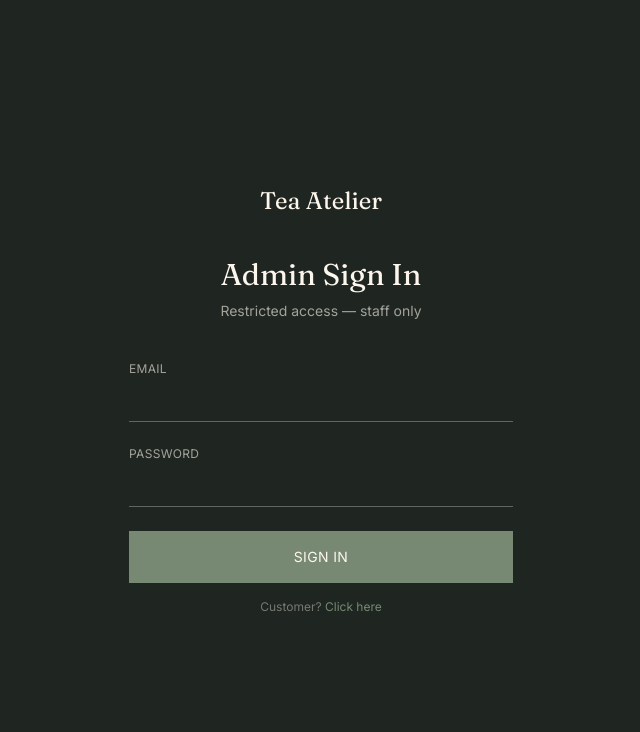
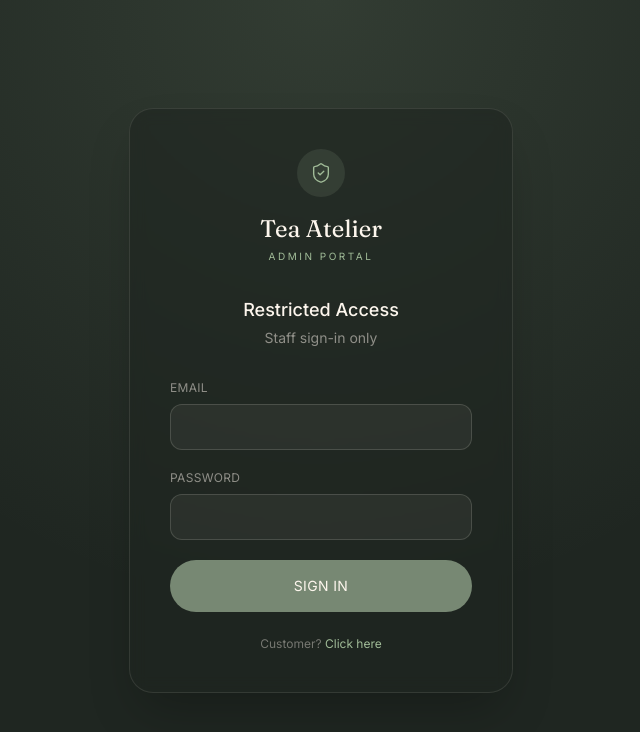
Before and after one commit to julliyuuuh/tea-atelier, a Next.js app: page /admin/login in a window 1280 px wide. Shown: the top 732 px of the page, without its empty margins (319-959 px from the left). Built offline with nearby package versions, Linux system fonts and the light colour scheme.

Commit message:
changed the UI (Part 3)
-- changed the looks a little again

```diff
--- a/app/admin/login/page.tsx
+++ b/app/admin/login/page.tsx
@@ -2,6 +2,7 @@
 
 import { useState, useEffect } from "react";
 import { motion } from "framer-motion";
+import { ShieldCheck } from "lucide-react";
 import { useAuth } from "@/lib/auth-context";
 
 export default function AdminLoginPage() {
@@ -41,7 +42,7 @@ export default function AdminLoginPage() {
       window.location.href = "/admin";
     } catch (error) {
       setErrorMessage(
-        error instanceof Error ? error.message : "Something went wrong."
+        error instanceof Error ? error.message : "Something went wrong.",
       );
     } finally {
       setIsLoading(false);
@@ -49,25 +50,37 @@ export default function AdminLoginPage() {
   };
 
   return (
-    <main className="min-h-screen flex items-center justify-center bg-charcoal px-8">
+    <main className="min-h-screen flex items-center justify-center bg-charcoal px-8 relative overflow-hidden">
+      {/* subtle radial glow */}
+      <div className="absolute inset-0 bg-[radial-gradient(circle_at_50%_0%,rgba(161,188,152,0.15),transparent_60%)]" />
+
       <motion.div
         initial={{ opacity: 0, y: 20 }}
         animate={{ opacity: 1, y: 0 }}
         transition={{ duration: 0.6, ease: "easeOut" }}
-        className="w-full max-w-sm"
+        className="relative w-full max-w-sm bg-charcoal/60 backdrop-blur rounded-3xl border border-cream/10 p-10 shadow-2xl"
       >
-        <a
-          href="/"
-          className="font-display text-2xl text-cream block text-center mb-10"
-        >
+        <div className="flex flex-col items-center mb-8">
+          <div className="w-12 h-12 rounded-full bg-sage/20 flex items-center justify-center mb-4">
+            <ShieldCheck
+              size={22}
+              strokeWidth={1.5}
+              className="text-sage-light"
+            />
+          </div>
+          <a href="/" className="font-display text-2xl text-cream mb-1">
             Tea Atelier
           </a>
+          <span className="font-body text-[10px] tracking-[0.25em] uppercase text-sage-light">
+            Admin Portal
+          </span>
+        </div>
 
-        <h1 className="font-display text-3xl text-cream text-center mb-2">
-          Admin Sign In
+        <h1 className="font-body text-lg font-medium text-cream text-center mb-1">
+          Restricted Access
         </h1>
-        <p className="font-body text-sm text-cream/60 text-center mb-10">
-          Restricted access — staff only
+        <p className="font-body text-sm text-cream/50 text-center mb-8">
+          Staff sign-in only
         </p>
 
         {errorMessage && (
@@ -76,9 +89,9 @@ export default function AdminLoginPage() {
           </p>
         )}
 
-        <form onSubmit={handleSubmit} className="space-y-6">
+        <form onSubmit={handleSubmit} className="space-y-5">
           <div>
-            <label className="font-body text-xs tracking-wide uppercase text-cream/60 block mb-2">
+            <label className="font-body text-xs tracking-wide uppercase text-cream/50 block mb-2">
               Email
             </label>
             <input
@@ -86,12 +99,12 @@ export default function AdminLoginPage() {
               required
               value={email}
               onChange={(e) => setEmail(e.target.value)}
-              className="w-full bg-transparent border-b border-cream/30 py-2 font-body text-sm text-cream focus:outline-none focus:border-sage transition-colors"
+              className="w-full rounded-xl border border-cream/15 bg-cream/5 px-4 py-3 font-body text-sm text-cream focus:outline-none focus:border-sage transition-colors"
             />
           </div>
 
           <div>
-            <label className="font-body text-xs tracking-wide uppercase text-cream/60 block mb-2">
+            <label className="font-body text-xs tracking-wide uppercase text-cream/50 block mb-2">
               Password
             </label>
             <input
@@ -99,24 +112,24 @@ export default function AdminLoginPage() {
               required
               value={password}
               onChange={(e) => setPassword(e.target.value)}
-              className="w-full bg-transparent border-b border-cream/30 py-2 font-body text-sm text-cream focus:outline-none focus:border-sage transition-colors"
+              className="w-full rounded-xl border border-cream/15 bg-cream/5 px-4 py-3 font-body text-sm text-cream focus:outline-none focus:border-sage transition-colors"
             />
           </div>
 
           <button
             type="submit"
             disabled={isLoading}
-            className="w-full bg-sage text-cream font-body text-sm tracking-wide uppercase py-4 hover:bg-cream hover:text-charcoal transition-colors disabled:opacity-50"
+            className="w-full rounded-full bg-sage text-cream font-body text-sm tracking-wide uppercase py-4 hover:bg-cream hover:text-charcoal transition-colors disabled:opacity-50"
           >
             {isLoading ? "Signing in..." : "Sign In"}
           </button>
         </form>
 
-        <p className="font-body text-xs text-cream/40 text-center mt-4">
+        <p className="font-body text-xs text-cream/40 text-center mt-6">
           Customer?{" "}
           <a
             href="/login"
-            className="text-sage hover:text-cream transition-colors"
+            className="text-sage-light hover:text-cream transition-colors"
           >
             Click here
           </a>
--- a/app/cart/page.tsx
+++ b/app/cart/page.tsx
@@ -24,14 +24,13 @@ export default function CartPage() {
 
             <Link
               href="/shop"
-              className="inline-block bg-sage text-cream font-bod`y text-sm tracking-wide uppercase px-8 py-4 hover:bg-charcoal transition-colors"
+              className="inline-block rounded-full bg-sage text-cream font-body text-sm tracking-wide uppercase px-8 py-4 hover:bg-charcoal transition-colors"
             >
               Continue Shopping
             </Link>
           </div>
         ) : (
           <div className="grid grid-cols-1 md:grid-cols-3 gap-12">
-            {/* Items */}
             <div className="md:col-span-2 space-y-8">
               {items.map((item) => (
                 <motion.div
@@ -40,7 +39,7 @@ export default function CartPage() {
                   animate={{ opacity: 1 }}
                   className="flex gap-6 border-b border-charcoal/10 pb-8"
                 >
-                  <div className="w-28 h-32 bg-sand overflow-hidden shrink-0">
+                  <div className="w-28 h-32 rounded-2xl bg-sand overflow-hidden shrink-0">
                     <img
                       src={item.product.image}
                       alt={item.product.name}
@@ -59,7 +58,7 @@ export default function CartPage() {
                     </div>
 
                     <div className="flex items-center justify-between">
-                      <div className="flex items-center border border-charcoal/20">
+                      <div className="flex items-center rounded-full border border-charcoal/20 overflow-hidden">
                         <button
                           onClick={() =>
                             updateQuantity(item.product.id, item.quantity - 1)
@@ -93,8 +92,7 @@ export default function CartPage() {
               ))}
             </div>
 
-            {/* Summary */}
-            <div className="bg-sand/40 p-8 h-fit">
+            <div className="bg-sand/40 rounded-2xl p-8 h-fit">
               <h2 className="font-display text-xl text-charcoal mb-6">
                 Order Summary
               </h2>
@@ -113,7 +111,7 @@ export default function CartPage() {
 
               <Link
                 href="/checkout"
-                className="block text-center bg-sage text-cream font-body text-sm tracking-wide uppercase py-4 hover:bg-charcoal transition-colors"
+                className="block text-center rounded-full bg-sage text-cream font-body text-sm tracking-wide uppercase py-4 hover:bg-charcoal transition-colors"
               >
                 Checkout
               </Link>
--- a/app/checkout/page.tsx
+++ b/app/checkout/page.tsx
@@ -114,7 +114,7 @@ export default function CheckoutPage() {
             onSubmit={handleFormSubmit}
             className="space-y-8"
           >
-            <div className="bg-cream border border-charcoal/10 p-6 md:p-8">
+            <div className="bg-cream border border-charcoal/10 rounded-2xl p-6 md:p-8">
               <h2 className="font-display text-2xl text-charcoal mb-6">
                 Customer Information
               </h2>
@@ -129,7 +129,7 @@ export default function CheckoutPage() {
                     value={formData.fullName}
                     onChange={handleChange}
                     required
-                    className="w-full border border-charcoal/20 bg-cream px-4 py-3 font-body text-sm text-charcoal outline-none focus:border-sage"
+                    className="w-full rounded-xl border border-charcoal/20 bg-cream px-4 py-3 font-body text-sm text-charcoal outline-none focus:border-sage"
                   />
                 </div>
                 <div>
@@ -142,7 +142,7 @@ export default function CheckoutPage() {
                     value={formData.email}
                     onChange={handleChange}
                     required
-                    className="w-full border border-charcoal/20 bg-cream px-4 py-3 font-body text-sm text-charcoal outline-none focus:border-sage"
+                    className="w-full rounded-xl border border-charcoal/20 bg-cream px-4 py-3 font-body text-sm text-charcoal outline-none focus:border-sage"
                   />
                 </div>
                 <div className="md:col-span-2">
@@ -156,13 +156,13 @@ export default function CheckoutPage() {
                     onChange={handleChange}
                     required
                     maxLength={11}
-                    className="w-full border border-charcoal/20 bg-cream px-4 py-3 font-body text-sm text-charcoal outline-none focus:border-sage"
+                    className="w-full rounded-xl border border-charcoal/20 bg-cream px-4 py-3 font-body text-sm text-charcoal outline-none focus:border-sage"
                   />
                 </div>
               </div>
             </div>
 
-            <div className="bg-cream border border-charcoal/10 p-6 md:p-8">
+            <div className="bg-cream border border-charcoal/10 rounded-2xl p-6 md:p-8">
               <h2 className="font-display text-2xl text-charcoal mb-6">
                 Delivery Address
               </h2>
@@ -178,7 +178,7 @@ export default function CheckoutPage() {
                     onChange={handleChange}
                     required
                     placeholder="House/unit number, street name"
-                    className="w-full border border-charcoal/20 bg-cream px-4 py-3 font-body text-sm text-charcoal outline-none focus:border-sage"
+                    className="w-full rounded-xl border border-charcoal/20 bg-cream px-4 py-3 font-body text-sm text-charcoal outline-none focus:border-sage"
                   />
                 </div>
                 <div>
@@ -191,7 +191,7 @@ export default function CheckoutPage() {
                     value={formData.city}
                     onChange={handleChange}
                     required
-                    className="w-full border border-charcoal/20 bg-cream px-4 py-3 font-body text-sm text-charcoal outline-none focus:border-sage"
+                    className="w-full rounded-xl border border-charcoal/20 bg-cream px-4 py-3 font-body text-sm text-charcoal outline-none focus:border-sage"
                   />
                 </div>
                 <div>
@@ -204,18 +204,18 @@ export default function CheckoutPage() {
                     value={formData.province}
                     onChange={handleChange}
                     required
-                    className="w-full border border-charcoal/20 bg-cream px-4 py-3 font-body text-sm text-charcoal outline-none focus:border-sage"
+                    className="w-full rounded-xl border border-charcoal/20 bg-cream px-4 py-3 font-body text-sm text-charcoal outline-none focus:border-sage"
                   />
                 </div>
               </div>
             </div>
 
-            <div className="bg-cream border border-charcoal/10 p-6 md:p-8">
+            <div className="bg-cream border border-charcoal/10 rounded-2xl p-6 md:p-8">
               <h2 className="font-display text-2xl text-charcoal mb-6">
                 Payment Method
               </h2>
               <div className="space-y-3">
-                <label className="flex items-center gap-3 border border-charcoal/10 p-4 cursor-pointer">
+                <label className="flex items-center gap-3 rounded-xl border border-charcoal/10 p-4 cursor-pointer">
                   <input
                     type="radio"
                     name="payment"
@@ -233,7 +233,7 @@ export default function CheckoutPage() {
           </form>
 
           <aside className="space-y-8">
-            <div className="bg-sand/40 border border-charcoal/10 p-6 md:p-8">
+            <div className="bg-sand/40 border border-charcoal/10 rounded-2xl p-6 md:p-8">
               <h2 className="font-display text-2xl text-charcoal mb-6">
                 Order Summary
               </h2>
@@ -245,7 +245,7 @@ export default function CheckoutPage() {
                   </p>
                   <Link
                     href="/shop"
-                    className="inline-block bg-sage text-cream font-body text-sm tracking-wide uppercase px-8 py-4 hover:bg-charcoal transition-colors"
+                    className="inline-block rounded-full bg-sage text-cream font-body text-sm tracking-wide uppercase px-8 py-4 hover:bg-charcoal transition-colors"
                   >
                     Browse Tea
                   </Link>
@@ -292,7 +292,7 @@ export default function CheckoutPage() {
                 type="submit"
                 form="checkout-form"
                 disabled={isCartEmpty}
-                className="w-full mt-8 bg-sage text-cream font-body text-sm tracking-wide uppercase py-4 hover:bg-charcoal transition-colors disabled:cursor-not-allowed disabled:bg-charcoal/30"
+                className="w-full mt-8 rounded-full bg-sage text-cream font-body text-sm tracking-wide uppercase py-4 hover:bg-charcoal transition-colors disabled:cursor-not-allowed disabled:bg-charcoal/30"
               >
                 Place Order
               </button>
@@ -303,20 +303,20 @@ export default function CheckoutPage() {
 
       {showConfirm && (
         <div className="fixed inset-0 bg-charcoal/40 flex items-center justify-center z-[100] p-6">
-          <div className="bg-cream border border-charcoal/10 rounded-lg p-8 max-w-sm w-full text-center">
+          <div className="bg-cream border border-charcoal/10 rounded-2xl p-8 max-w-sm w-full text-center">
             <p className="font-body text-sm text-charcoal mb-6">
               Are you sure you want to check out?
             </p>
             <div className="flex gap-3">
               <button
                 onClick={() => setShowConfirm(false)}
-                className="flex-1 border border-charcoal/20 text-charcoal font-body text-sm py-3 hover:bg-sand/30 transition-colors"
+                className="flex-1 rounded-full border border-charcoal/20 text-charcoal font-body text-sm py-3 hover:bg-sand/30 transition-colors"
               >
                 Cancel
               </button>
               <button
                 onClick={confirmOrder}
-                className="flex-1 bg-sage text-cream font-body text-sm py-3 hover:bg-charcoal transition-colors"
+                className="flex-1 rounded-full bg-sage text-cream font-body text-sm py-3 hover:bg-charcoal transition-colors"
               >
                 Confirm
               </button>
--- a/app/shop/[id]/page.tsx
+++ b/app/shop/[id]/page.tsx
@@ -22,7 +22,9 @@ export default function ProductDetailsPage() {
 
     async function loadProduct() {
       try {
-        const res = await fetch(`/api/products/${id}`, { signal: controller.signal });
+        const res = await fetch(`/api/products/${id}`, {
+          signal: controller.signal,
+        });
         const data = await res.json();
         if (!res.ok) throw new Error(data.error || "Product not found.");
         setProduct(data.product as Product);
@@ -61,7 +63,6 @@ export default function ProductDetailsPage() {
     <main className="min-h-screen">
       <Navbar />
 
-      {/* Breadcrumb */}
       <div className="max-w-7xl mx-auto px-8 pt-8">
         <span className="font-body text-xs text-charcoal/50">
           <Link href="/shop" className="hover:text-charcoal transition-colors">
@@ -72,13 +73,12 @@ export default function ProductDetailsPage() {
         </span>
       </div>
 
-      {/* Product Layout */}
       <div className="max-w-7xl mx-auto px-8 py-12 grid grid-cols-1 md:grid-cols-2 gap-16">
         <motion.div
           initial={{ opacity: 0, scale: 1.03 }}
           animate={{ opacity: 1, scale: 1 }}
           transition={{ duration: 0.7, ease: "easeOut" }}
-          className="relative aspect-[3/4] overflow-hidden bg-sand"
+          className="relative aspect-[3/4] rounded-2xl overflow-hidden bg-sand"
         >
           <img
             src={product.image}
@@ -116,8 +116,8 @@ export default function ProductDetailsPage() {
             )}
           </span>
 
-          <div className="flex items-center gap-6">
-            <div className="flex items-center border border-charcoal/20">
+          <div className="flex items-center gap-4">
+            <div className="flex items-center rounded-full border border-charcoal/20 overflow-hidden">
               <button
                 onClick={() => setQuantity((q) => Math.max(1, q - 1))}
                 className="px-4 py-3 font-body text-charcoal hover:bg-sand transition-colors"
@@ -136,7 +136,7 @@ export default function ProductDetailsPage() {
             </div>
             <button
               onClick={() => addToCart(product, quantity)}
-              className="flex-1 bg-sage text-cream font-body text-sm tracking-wide uppercase py-4 hover:bg-charcoal transition-colors"
+              className="flex-1 rounded-full bg-sage text-cream font-body text-sm tracking-wide uppercase py-4 hover:bg-charcoal transition-colors"
             >
               Add to Cart
             </button>
--- a/app/shop/page.tsx
+++ b/app/shop/page.tsx
@@ -70,7 +70,6 @@ export default function ShopPage() {
     <main className="min-h-screen">
       <Navbar />
 
-      {/* Breadcrumb */}
       <div className="max-w-7xl mx-auto px-8 pt-8">
         <span className="font-body text-xs text-charcoal/50">
           Home <span className="mx-2">/</span>
@@ -78,15 +77,15 @@ export default function ShopPage() {
         </span>
       </div>
 
-      {/* Page Header */}
       <div className="max-w-7xl mx-auto px-8 pt-6 pb-10">
         <h1 className="font-display text-4xl text-charcoal mb-2">Shop All</h1>
         <p className="font-body text-sm text-charcoal/60">
-          {isLoading ? "Loading products..." : `${filteredProducts.length} products`}
+          {isLoading
+            ? "Loading products..."
+            : `${filteredProducts.length} products`}
         </p>
       </div>
 
-      {/* Search Bar */}
       <div className="max-w-7xl mx-auto px-8 pb-6">
         <div className="relative max-w-sm">
           <input
@@ -94,12 +93,12 @@ export default function ShopPage() {
             placeholder="Search products..."
             value={search}
             onChange={(e) => setSearch(e.target.value)}
-            className="w-full border border-charcoal/20 px-4 py-2.5 font-body text-sm text-charcoal focus:outline-none focus:border-sage transition-colors"
+            className="w-full rounded-full border border-charcoal/20 px-5 py-2.5 font-body text-sm text-charcoal focus:outline-none focus:border-sage transition-colors"
           />
           {search && (
             <button
               onClick={() => setSearch("")}
-              className="absolute right-3 top-1/2 -translate-y-1/2 text-charcoal/40 hover:text-charcoal text-sm"
+              className="absolute right-4 top-1/2 -translate-y-1/2 text-charcoal/40 hover:text-charcoal text-sm"
             >
               ✕
             </button>
@@ -107,7 +106,6 @@ export default function ShopPage() {
         </div>
       </div>
 
-      {/* Filters Bar */}
       <div className="max-w-7xl mx-auto px-8 pb-10 flex flex-wrap items-center justify-between gap-6 border-y border-charcoal/10 py-5">
         <div className="flex items-center gap-6">
           {categories.map((cat) => (
@@ -128,7 +126,7 @@ export default function ShopPage() {
         <select
           value={sortBy}
           onChange={(e) => setSortBy(e.target.value as SortOption)}
-          className="font-body text-xs tracking-wide uppercase bg-transparent border border-charcoal/20 px-4 py-2 text-charcoal focus:outline-none"
+          className="font-body text-xs tracking-wide uppercase bg-transparent rounded-full border border-charcoal/20 px-4 py-2 text-charcoal focus:outline-none"
         >
           <option>Newest</option>
           <option>Price: Low to High</option>
@@ -136,7 +134,6 @@ export default function ShopPage() {
         </select>
       </div>
 
-      {/* Product Grid */}
       <div className="max-w-7xl mx-auto px-8 pb-24">
         {errorMessage && (
           <p className="font-body text-sm text-red-600 mb-8">{errorMessage}</p>
@@ -165,20 +162,20 @@ export default function ShopPage() {
               key={product.id}
               className="group block"
             >
-              <div className="relative aspect-[3/4] overflow-hidden bg-sand mb-4">
+              <div className="relative aspect-[3/4] rounded-2xl overflow-hidden bg-sand mb-4">
                 <img
                   src={product.image}
                   alt={product.name}
                   className="w-full h-full object-cover transition-transform duration-700 group-hover:scale-105"
                 />
-                <span className="absolute top-4 left-4 bg-cream/90 px-3 py-1 font-body text-[10px] tracking-[0.15em] uppercase text-charcoal">
+                <span className="absolute top-4 left-4 bg-cream/90 rounded-full px-3 py-1 font-body text-[10px] tracking-[0.15em] uppercase text-charcoal">
                   {product.category}
                 </span>
                 <button
                   onClick={(e) => {
                     e.preventDefault();
                   }}
-                  className="absolute bottom-4 left-1/2 -translate-x-1/2 bg-cream text-charcoal font-body text-[10px] tracking-wide uppercase px-4 py-2 opacity-0 group-hover:opacity-100 transition-opacity"
+                  className="absolute bottom-4 left-1/2 -translate-x-1/2 bg-cream text-charcoal rounded-full font-body text-[10px] tracking-wide uppercase px-4 py-2 opacity-0 group-hover:opacity-100 transition-opacity"
                 >
                   Quick View
                 </button>
```
Lines whose indentation alone changed are shown as unchanged.
